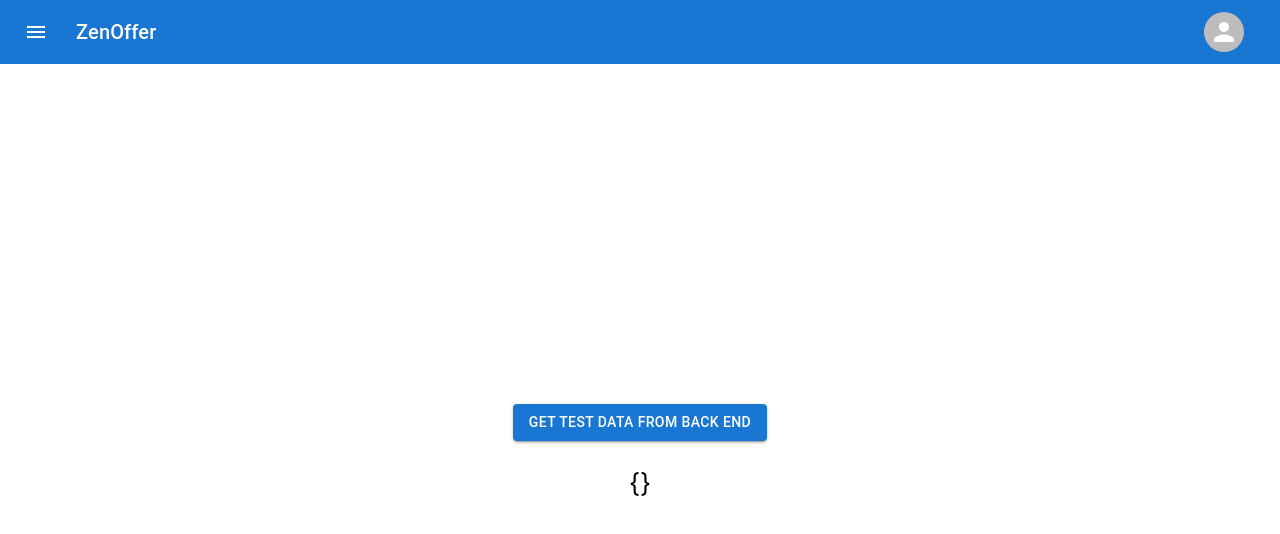
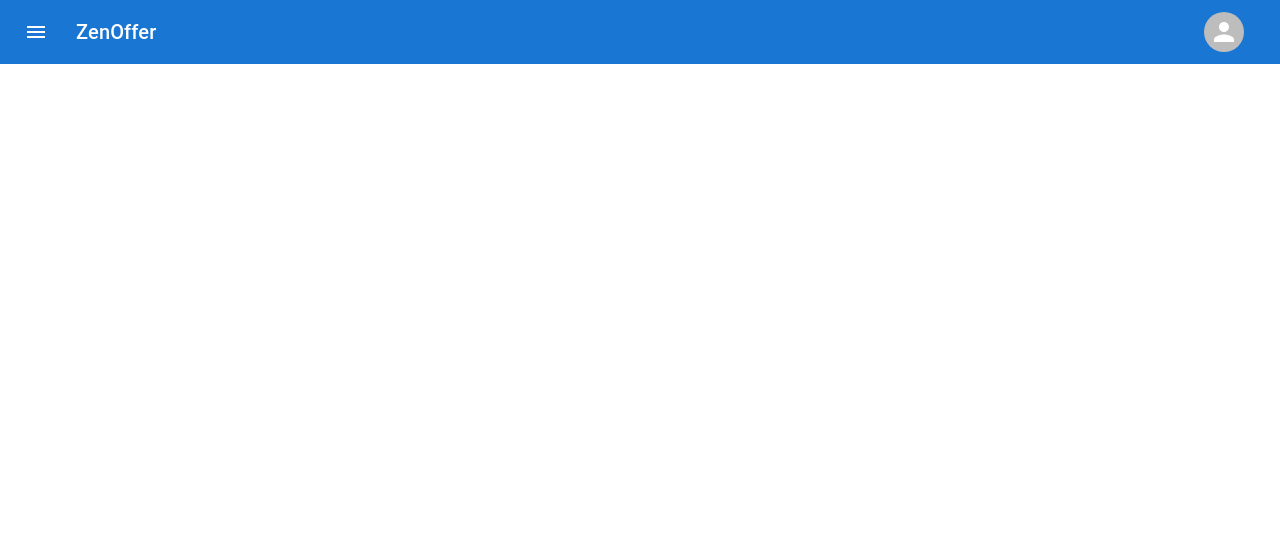
Before and after one commit to jmouton19/python-rest, a React (Create React App) app in the folder client/: page / in a window 1280 px wide. Shown: the top 534 px of the page. Built offline with nearby package versions, Linux system fonts and the light colour scheme.

Commit message:
Removed test data call to api from home page

```diff
--- a/client/src/pages/Home.js
+++ b/client/src/pages/Home.js
@@ -1,33 +1,10 @@
-import React, { useState } from "react";
+import React from "react";
 import "./Home.css";
-import Button from "@mui/material/Button";
 
 function Home() {
-	const [data, setData] = useState({});
-
-	const requestURL = "/api/getData/";
-
-	function getData() {
-		fetch(requestURL)
-			.then((res) => res.json())
-			.then(
-				(data) => {
-					console.log(data);
-					setData(data);
-				},
-				(error) => {
-					console.log(error);
-				}
-			);
-	}
 	return (
 		<React.Fragment className="App">
-			<header className="App-header">
-				<Button variant="contained" onClick={getData}>
-                    Get Test Data from Back End
-				</Button>
-				<p>{JSON.stringify(data)}</p>
-			</header>
+			<header className="App-header"></header>
 		</React.Fragment>
 	);
 }
```
